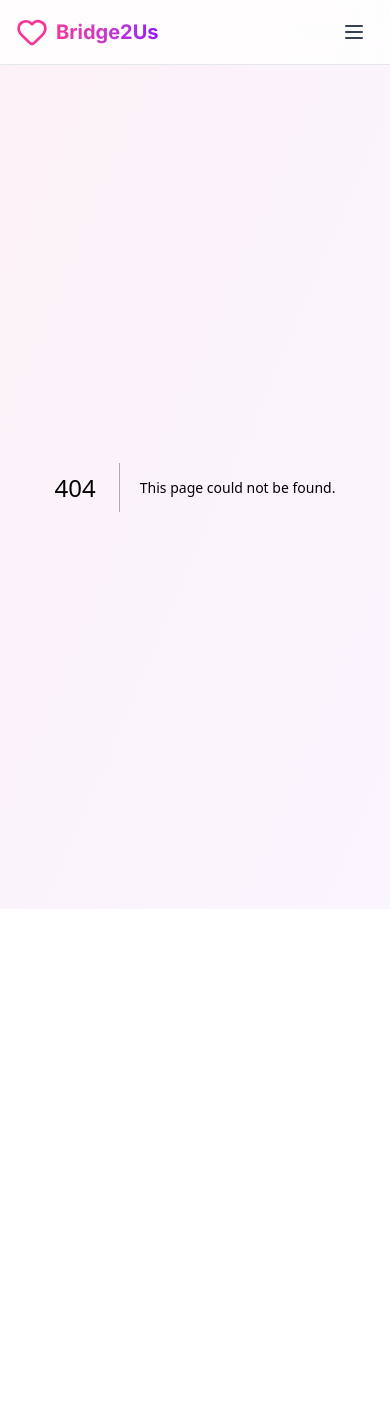
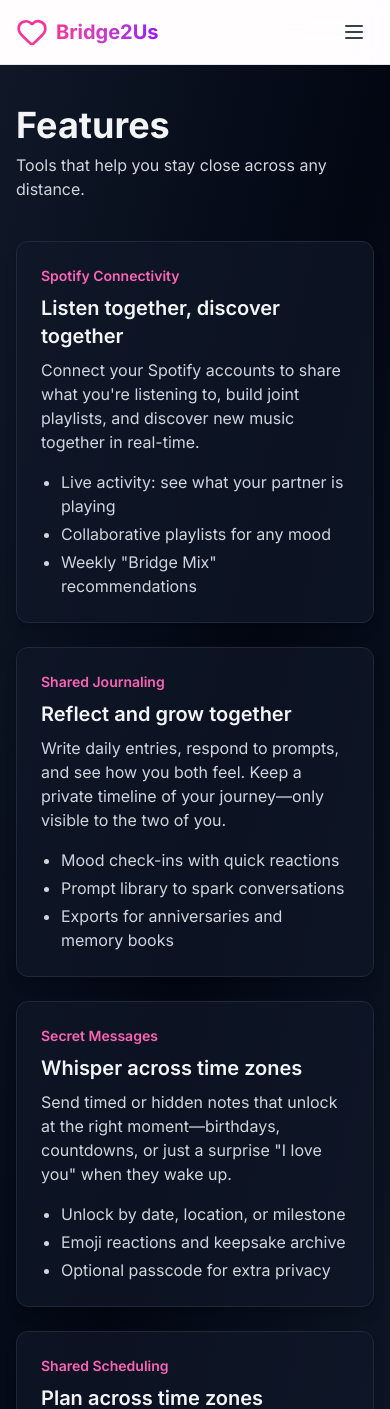
Before and after one commit to ericlee360photo-svg/bridge2us, a Next.js app: page /features in a window 390 px wide. Before the commit this address had no page. Shown: the top 1409 px of the page. Before the commit the page ends 909 px from the top, so only its background shows below. Built offline with nearby package versions, Linux system fonts and the light colour scheme.

Commit message:
feat: Add Features page and link from header
- Create /features with cards for Spotify, Shared Journaling, Secret Messages, Shared Scheduling
- Update header nav (desktop/mobile) to link to /features
- Style to match dark theme

```diff
--- /dev/null
+++ b/src/app/features/page.tsx
@@ -0,0 +1,80 @@
+export default function FeaturesPage() {
+  return (
+    <div className="min-h-screen bg-gradient-to-br from-gray-900 via-gray-950 to-gray-900 text-gray-100 px-4 py-10">
+      <div className="max-w-6xl mx-auto">
+        <header className="mb-10">
+          <h1 className="text-4xl font-bold">Features</h1>
+          <p className="text-gray-300 mt-2">Tools that help you stay close across any distance.</p>
+        </header>
+
+        <div className="grid grid-cols-1 md:grid-cols-2 gap-6">
+          {/* Spotify Connectivity */}
+          <div className="rounded-xl border border-gray-800 bg-gray-900/70 p-6 shadow-lg">
+            <div className="text-pink-400 text-sm font-semibold mb-2">Spotify Connectivity</div>
+            <h2 className="text-xl font-semibold mb-2">Listen together, discover together</h2>
+            <p className="text-gray-300 mb-4">
+              Connect your Spotify accounts to share what you&apos;re listening to, build joint playlists,
+              and discover new music together in real-time.
+            </p>
+            <ul className="text-gray-300 list-disc pl-5 space-y-1">
+              <li>Live activity: see what your partner is playing</li>
+              <li>Collaborative playlists for any mood</li>
+              <li>Weekly &quot;Bridge Mix&quot; recommendations</li>
+            </ul>
+          </div>
+
+          {/* Shared Journaling */}
+          <div className="rounded-xl border border-gray-800 bg-gray-900/70 p-6 shadow-lg">
+            <div className="text-pink-400 text-sm font-semibold mb-2">Shared Journaling</div>
+            <h2 className="text-xl font-semibold mb-2">Reflect and grow together</h2>
+            <p className="text-gray-300 mb-4">
+              Write daily entries, respond to prompts, and see how you both feel. Keep a private
+              timeline of your journey—only visible to the two of you.
+            </p>
+            <ul className="text-gray-300 list-disc pl-5 space-y-1">
+              <li>Mood check-ins with quick reactions</li>
+              <li>Prompt library to spark conversations</li>
+              <li>Exports for anniversaries and memory books</li>
+            </ul>
+          </div>
+
+          {/* Secret Messages */}
+          <div className="rounded-xl border border-gray-800 bg-gray-900/70 p-6 shadow-lg">
+            <div className="text-pink-400 text-sm font-semibold mb-2">Secret Messages</div>
+            <h2 className="text-xl font-semibold mb-2">Whisper across time zones</h2>
+            <p className="text-gray-300 mb-4">
+              Send timed or hidden notes that unlock at the right moment—birthdays, countdowns,
+              or just a surprise &quot;I love you&quot; when they wake up.
+            </p>
+            <ul className="text-gray-300 list-disc pl-5 space-y-1">
+              <li>Unlock by date, location, or milestone</li>
+              <li>Emoji reactions and keepsake archive</li>
+              <li>Optional passcode for extra privacy</li>
+            </ul>
+          </div>
+
+          {/* Shared Scheduling */}
+          <div className="rounded-xl border border-gray-800 bg-gray-900/70 p-6 shadow-lg">
+            <div className="text-pink-400 text-sm font-semibold mb-2">Shared Scheduling</div>
+            <h2 className="text-xl font-semibold mb-2">Plan across time zones</h2>
+            <p className="text-gray-300 mb-4">
+              See both of your local times, find overlap windows, and sync calendars to make
+              calls, dates, and meetups effortless.
+            </p>
+            <ul className="text-gray-300 list-disc pl-5 space-y-1">
+              <li>Two‑time view with overlap highlights</li>
+              <li>Google, Apple, and Outlook calendar sync</li>
+              <li>Countdowns to the next meetup</li>
+            </ul>
+          </div>
+        </div>
+
+        <div className="mt-10 flex justify-center">
+          <a href="/signup" className="px-6 py-3 rounded-lg bg-gradient-to-r from-pink-500 to-purple-600 text-white font-semibold hover:from-pink-600 hover:to-purple-700 transition-colors">
+            Get Started
+          </a>
+        </div>
+      </div>
+    </div>
+  );
+}
--- a/src/components/Header.tsx
+++ b/src/components/Header.tsx
@@ -99,7 +99,7 @@ export default function Header({ isAuthenticated = false, userName }: HeaderProp
                   Home
                 </Link>
                 <Link
-                  href="#features"
+                  href="/features"
                   className="text-gray-700 dark:text-gray-300 hover:text-pink-500 dark:hover:text-pink-400 transition-colors"
                 >
                   Features
@@ -218,7 +218,7 @@ export default function Header({ isAuthenticated = false, userName }: HeaderProp
                     Home
                   </Link>
                   <Link
-                    href="#features"
+                    href="/features"
                     className="block px-3 py-2 text-gray-700 dark:text-gray-300 hover:text-pink-500 dark:hover:text-pink-400 transition-colors"
                     onClick={() => setIsMenuOpen(false)}
                   >
```
